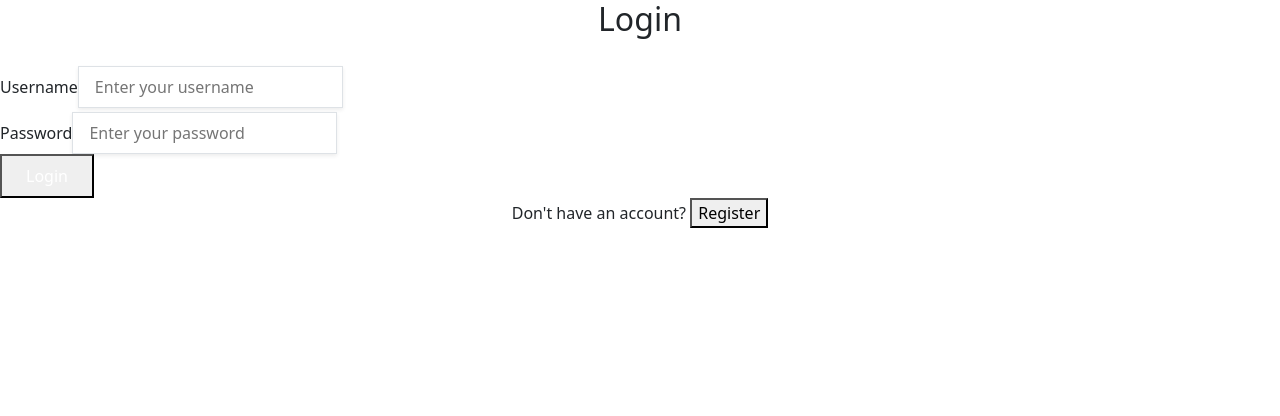
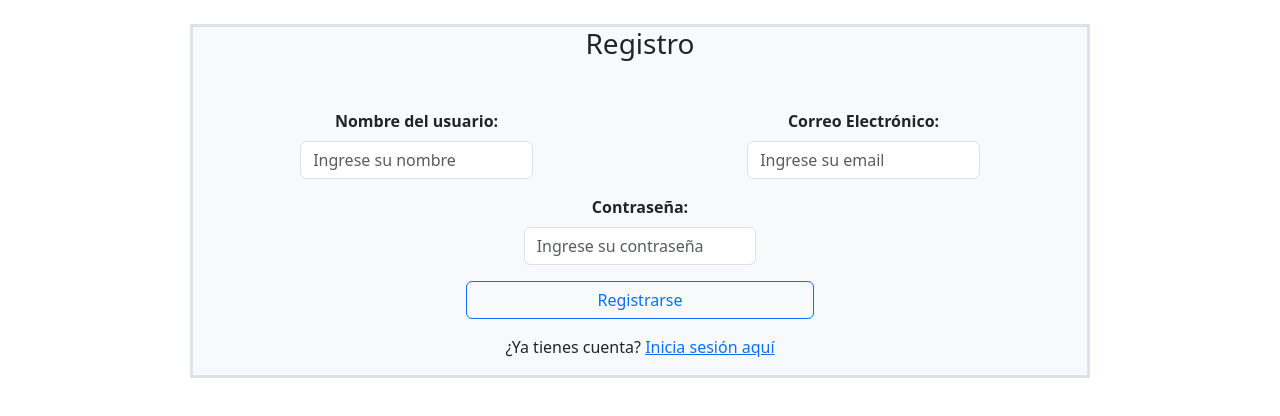
Before and after one commit to Bjcabello/chatbotv2, a React (Vite) app in the folder frontend/: page /register in a window 1280 px wide. Shown: the top 416 px of the page. Built offline with nearby package versions, Linux system fonts and the light colour scheme.

Commit message:
implementando el register para nada copiado

```diff
--- a/frontend/src/components/RegisterBox.jsx
+++ b/frontend/src/components/RegisterBox.jsx
@@ -1,178 +1,100 @@
-import React, { Component } from 'react';
-// function RegisterBox(){
+import React, { useState } from 'react';
+import { Link } from 'react-router-dom';
 
-// }
-export class LoginBox extends Component {
-  constructor(props) {
-    super(props);
-    this.state = {
-      username: '',
-      password: ''
-    };
+function RegisterBox() {
+  const [email, setEmail] = useState('');
+  const [password, setPassword] = useState('');
+  const [userName, setUserName] = useState('');
+  const [message, setMessage] = useState('');
+  const [loading, setLoading] = useState(false);
+
+  const handleRegister = async (e) => {
+    e.preventDefault();
+    if (!email || !password || userName) {
+      setMessage('Por favor, completa todos los campos.');
+      return;
     }
-// if (user_name || password || email){
 
-// }
-  handleInputChange = (e) => {
-    this.setState({ [e.target.name]: e.target.value });
+    setLoading(true);
+    setMessage('');
+
+    try {
+      const response = await fetch('http://localhost:5173/auth/register', {
+        method: 'POST',
+        headers: { 'Content-Type': 'application/json' },
+        body: JSON.stringify({ email, password, userName }),
+      });
+
+      const data = await response.json();
+      if (data.status === 'success') {
+        setMessage(data.message);
+        setEmail('');
+        setPassword('');
+        setEmail('');
+      } else {
+        setMessage(data.error || 'Error al registrar.');
+      }
+    } catch (error) {
+      setMessage(`Error: ${error.message}`);
+    } finally {
+      setLoading(false);
+    }
   };
 
-  handleLogin = (e) => {
-    e.preventDefault();
-    console.log('Login attempt:', this.state);
-    // Add your login logic here
-  };
-
-  render() {
   return (
-      <div className="max-w-md mx-auto p-6 bg-white rounded-lg shadow-md">
-        <h2 className="text-2xl font-bold mb-4 text-center">Login</h2>
-        <div className="space-y-4">
-          <div>
-            <label className="block text-sm font-medium text-gray-700">Username</label>
+    <div className="container-fluid bg-light mt-4 bg-blue border border-3" style={{ maxWidth: '900px' }}>
+      <h3 className="text-center">Registro</h3>
+      <form onSubmit={handleRegister} className="row justify-content-center mt-5">
+        <div className="col-12 col-md-6 mb-3 d-flex flex-column align-items-center">
+          <label className="form-label fw-bold">Nombre del usuario:</label>
           <input
-              type="text"
-              name="username"
-              value={this.state.username}
-              onChange={this.handleInputChange}
-              className="mt-1 block w-full px-3 py-2 border border-gray-300 rounded-md shadow-sm focus:outline-none focus:ring-blue-500 focus:border-blue-500"
-              placeholder="Enter your username"
+            type="string"
+            className="form-control"
+            value={userName}
+            placeholder="Ingrese su nombre"
+            style={{ width: '55%' }}
+            onChange={(e) => setUserName(e.target.value)}
           />
         </div>
-          <div>
-            <label className="block text-sm font-medium text-gray-700">Password</label>
+        <div className="col-12 col-md-6 mb-3 d-flex flex-column align-items-center">
+          <label className="form-label fw-bold">Correo Electrónico:</label>
+          <input
+            type="email"
+            className="form-control"
+            value={email}
+            placeholder="Ingrese su email"
+            style={{ width: '55%' }}
+            onChange={(e) => setEmail(e.target.value)}
+          />
+        </div>
+        <div className="col-12 col-md-6 mb-3 d-flex flex-column align-items-center">
+          <label className="form-label fw-bold">Contraseña:</label>
           <input
             type="password"
-              name="password"
-              value={this.state.password}
-              onChange={this.handleInputChange}
-              className="mt-1 block w-full px-3 py-2 border border-gray-300 rounded-md shadow-sm focus:outline-none focus:ring-blue-500 focus:border-blue-500"
-              placeholder="Enter your password"
+            className="form-control"
+            value={password}
+            placeholder="Ingrese su contraseña"
+            style={{ width: '55%' }}
+            onChange={(e) => setPassword(e.target.value)}
           />
         </div>
+        <div className="text-center">
           <button
-            onClick={this.handleLogin}
-            className="w-full bg-blue-600 text-white py-2 px-4 rounded-md hover:bg-blue-700 focus:outline-none focus:ring-2 focus:ring-blue-500"
+            className="btn btn-outline-primary icon-link-hover"
+            style={{ width: '40%' }}
+            type="submit"
+            disabled={loading}
           >
-            Login
+            {loading ? 'Registrando...' : 'Registrarse'}
           </button>
-          <p className="text-center text-sm text-gray-600">
-            Don't have an account?{' '}
-            <button
-              onClick={() => this.props.setIsLogin(false)}
-              className="text-blue-600 hover:underline"
-            >
-              Register
-            </button>
-          </p>
+        </div>
+      </form>
+      {message && <div className="alert alert-info text-center mt-3" role="alert">{message}</div>}
+      <div className="text-center mt-3">
+        <p>¿Ya tienes cuenta? <Link to="/login">Inicia sesión aquí</Link></p>
       </div>
     </div>
   );
 }
-}
 
-export class RegisterBox extends Component {
-  constructor(props) {
-    super(props);
-    this.state = {
-      username: '',
-      email: '',
-      password: ''
-    };
-  }
-
-  handleInputChange = (e) => {
-    this.setState({ [e.target.name]: e.target.value });
-  };
-
-  handleRegister = (e) => {
-    e.preventDefault();
-    console.log('Register attempt:', this.state);
-    // Add your register logic here
-  };
-
-  render() {
-    return (
-      <div className="max-w-md mx-auto p-6 bg-white rounded-lg shadow-md">
-        <h2 className="text-2xl font-bold mb-4 text-center">Register</h2>
-        <div className="space-y-4">
-          <div>
-            <label className="block text-sm font-medium text-gray-700">Username</label>
-            <input
-              type="text"
-              name="username"
-              value={this.state.username}
-              onChange={this.handleInputChange}
-              className="mt-1 block w-full px-3 py-2 border border-gray-300 rounded-md shadow-sm focus:outline-none focus:ring-blue-500 focus:border-blue-500"
-              placeholder="Enter your username"
-            />
-          </div>
-          <div>
-            <label className="block text-sm font-medium text-gray-700">Email</label>
-            <input
-              type="email"
-              name="email"
-              value={this.state.email}
-              onChange={this.handleInputChange}
-              className="mt-1 block w-full px-3 py-2 border border-gray-300 rounded-md shadow-sm focus:outline-none focus:ring-blue-500 focus:border-blue-500"
-              placeholder="Enter your email"
-            />
-          </div>
-          <div>
-            <label className="block text-sm font-medium text-gray-700">Password</label>
-            <input
-              type="password"
-              name="password"
-              value={this.state.password}
-              onChange={this.handleInputChange}
-              className="mt-1 block w-full px-3 py-2 border border-gray-300 rounded-md shadow-sm focus:outline-none focus:ring-blue-500 focus:border-blue-500"
-              placeholder="Enter your password"
-            />
-          </div>
-          <button
-            onClick={this.handleRegister}
-            className="w-full bg-blue-600 text-white py-2 px-4 rounded-md hover:bg-blue-700 focus:outline-none focus:ring-2 focus:ring-blue-500"
-          >
-            Register
-          </button>
-          <p className="text-center text-sm text-gray-600">
-            Already have an account?{' '}
-            <button
-              onClick={() => this.props.setIsLogin(true)}
-              className="text-blue-600 hover:underline"
-            >
-              Login
-            </button>
-          </p>
-        </div>
-      </div>
-    );
-  }
-}
-
-export class AuthBox extends Component {
-  constructor(props) {
-    super(props);
-    this.state = {
-      isLogin: true
-    };
-  }
-
-  setIsLogin = (value) => {
-    this.setState({ isLogin: value });
-  };
-
-  render() {
-    return (
-      <div className="min-h-screen bg-gray-100 flex items-center justify-center">
-        {this.state.isLogin ? (
-          <LoginBox setIsLogin={this.setIsLogin} />
-        ) : (
-          <RegisterBox setIsLogin={this.setIsLogin} />
-        )}
-      </div>
-    );
-  }
-}
-
-export default AuthBox;
+export default RegisterBox;
```
Also changed, not shown: frontend/src/components/LoginBox.jsx (added), 2 other files (tests, documents, lock files or other folders). Lines whose indentation alone changed are shown as unchanged.
